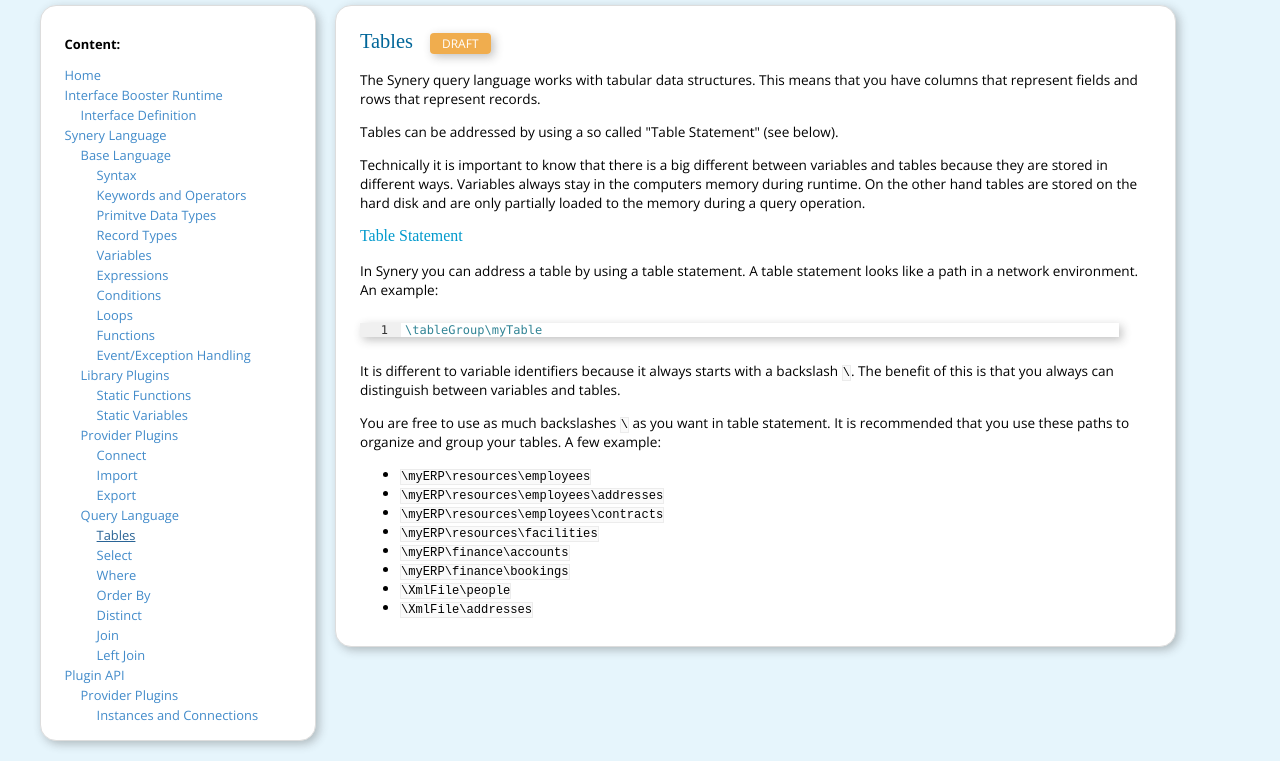
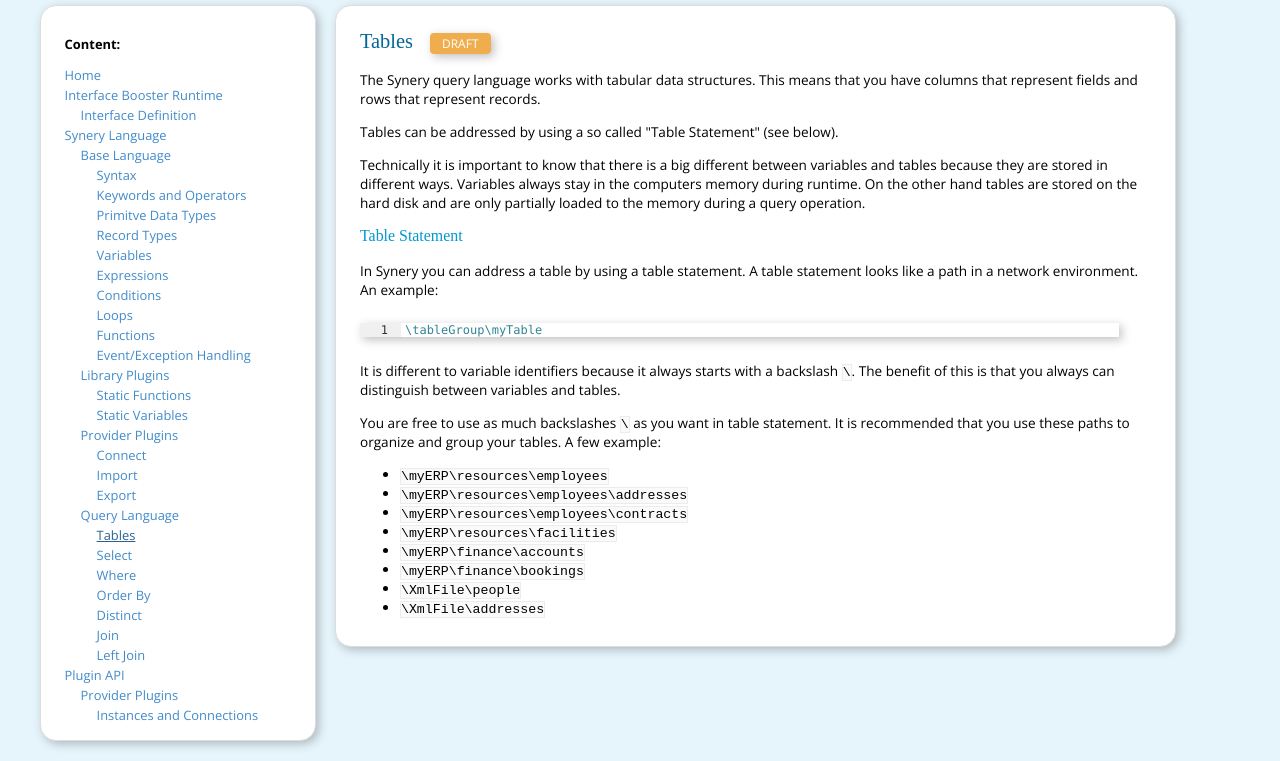
Before and after one commit to Workbooster/InterfaceBooster.TechnicalManual, a plain HTML site: page doc/index.html in a window 1280 px wide. Both pictures are taken after a click on the link "Tables". Shown: the part 94-855 px from the top of the page. Drawn offline with nearby package versions, Linux system fonts and the light colour scheme; a web font is replaced by a local one.

Commit message:
Added a "code.block" style for multi-line code. Increased the font-size of code by 0.1em to 1.2em because the code seems to look a little small comparing to the rest.

```diff
--- a/doc/css/style.css
+++ b/doc/css/style.css
@@ -5,7 +5,9 @@ body { font-family: 'Open Sans', sans-serif; font-size: 0.85em; font-weight: 400
 h1, h2, h3, h4, h5, h6 { font-family: 'Alike', serif; font-weight: 400; }
 h2 { margin-top: 8px; color: #006699; }
 h3 { color: #0099CC; }
-code { border: 1px solid #ECECEC; background-color: #FAFAFA; font-size: 1.1em; }
+code { border: 1px solid #ECECEC; background-color: #FAFAFA; font-size: 1.2em; }
 dt { font-weight: 700; }
 a { color: #428bca; text-decoration: none; }
 a:hover, a:focus { color: #2a6496; text-decoration: underline; }
+
+code.block { display: block; padding: 2px; }
```
